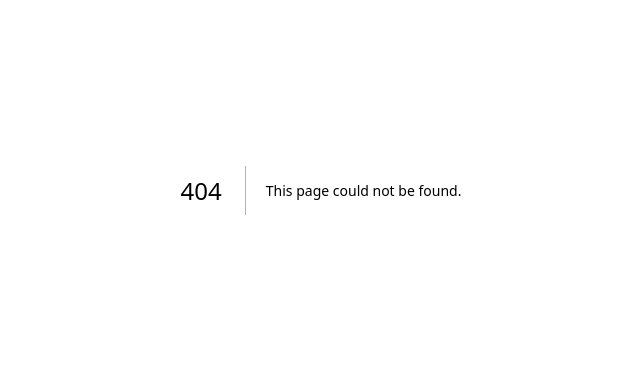
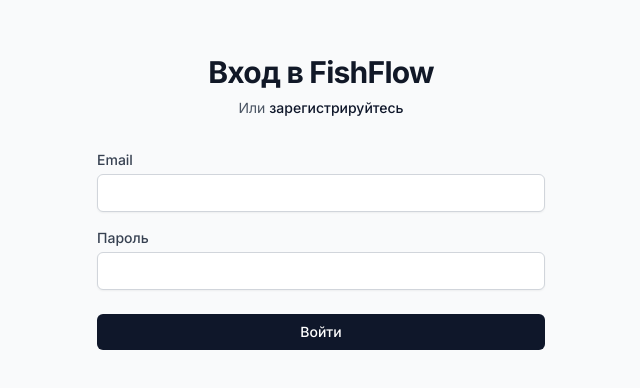
Before and after one commit to Dron939-sketch/Assistent, a Next.js app in the folder apps/web/: page /auth/login in a window 1280 px wide. Before the commit this address had no page. Shown: the part 210-598 px from the top of the page, without its empty margins (319-959 px from the left). Built offline with nearby package versions, Linux system fonts and the light colour scheme.

Commit message:
Create page.tsx

```diff
--- /dev/null
+++ b/apps/web/src/app/auth/login/page.tsx
@@ -0,0 +1,95 @@
+"use client";
+
+import { useState } from "react";
+import { signIn } from "next-auth/react";
+import { useRouter } from "next/navigation";
+import { useForm } from "react-hook-form";
+import toast from "react-hot-toast";
+import Link from "next/link";
+
+interface LoginForm {
+  email: string;
+  password: string;
+}
+
+export default function LoginPage() {
+  const router = useRouter();
+  const [isLoading, setIsLoading] = useState(false);
+  const { register, handleSubmit, formState: { errors } } = useForm<LoginForm>();
+
+  const onSubmit = async (data: LoginForm) => {
+    setIsLoading(true);
+
+    const result = await signIn("credentials", {
+      email: data.email,
+      password: data.password,
+      redirect: false,
+    });
+
+    if (result?.error) {
+      toast.error("Неверный email или пароль");
+      setIsLoading(false);
+    } else {
+      toast.success("Вход выполнен успешно");
+      router.push("/");
+    }
+  };
+
+  return (
+    <div className="flex min-h-screen items-center justify-center bg-gray-50 py-12 px-4 sm:px-6 lg:px-8">
+      <div className="w-full max-w-md space-y-8">
+        <div>
+          <h2 className="mt-6 text-center text-3xl font-bold tracking-tight text-gray-900">
+            Вход в FishFlow
+          </h2>
+          <p className="mt-2 text-center text-sm text-gray-600">
+            Или{" "}
+            <Link href="/auth/register" className="font-medium text-primary hover:text-primary/80">
+              зарегистрируйтесь
+            </Link>
+          </p>
+        </div>
+
+        <form className="mt-8 space-y-6" onSubmit={handleSubmit(onSubmit)}>
+          <div className="space-y-4 rounded-md">
+            <div>
+              <label htmlFor="email" className="block text-sm font-medium text-gray-700">
+                Email
+              </label>
+              <input
+                {...register("email", { required: "Email обязателен" })}
+                type="email"
+                className="mt-1 block w-full rounded-md border border-gray-300 px-3 py-2 shadow-sm focus:border-primary focus:outline-none focus:ring-primary sm:text-sm"
+              />
+              {errors.email && (
+                <p className="mt-1 text-sm text-red-600">{errors.email.message}</p>
+              )}
+            </div>
+
+            <div>
+              <label htmlFor="password" className="block text-sm font-medium text-gray-700">
+                Пароль
+              </label>
+              <input
+                {...register("password", { required: "Пароль обязателен" })}
+                type="password"
+                className="mt-1 block w-full rounded-md border border-gray-300 px-3 py-2 shadow-sm focus:border-primary focus:outline-none focus:ring-primary sm:text-sm"
+              />
+              {errors.password && (
+                <p className="mt-1 text-sm text-red-600">{errors.password.message}</p>
+              )}
+            </div>
+          </div>
+
+          <button
+            type="submit"
+            disabled={isLoading}
+            className="group relative flex w-full justify-center rounded-md bg-primary px-4 py-2 text-sm font-medium text-white hover:bg-primary/90 focus:outline-none focus:ring-2 focus:ring-primary focus:ring-offset-2 disabled:opacity-50"
+          >
+            {isLoading ? "Вход..." : "Войти"}
+          </button>
+        </form>
+      </div>
+    </div>
+  );
+}
```
